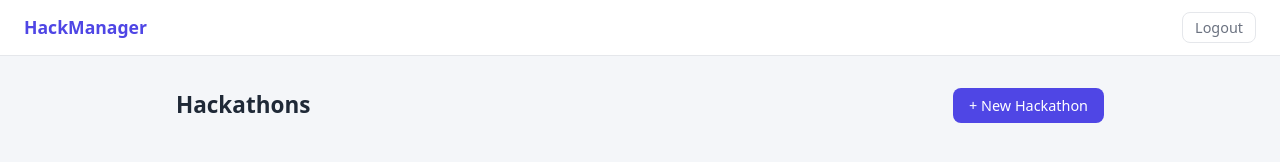
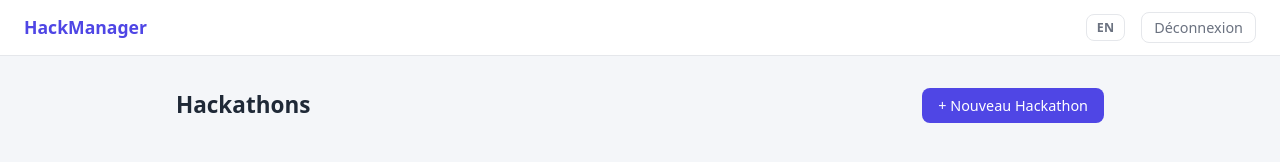
Before and after one commit to nthrz/hackathon-manager, a plain HTML site: page frontend/pages/hackathons.html in a window 1280 px wide. Drawn offline with Linux system fonts and the light colour scheme; no server answers.

Commit message:
feat: add French/English language support
- add i18n.js with full FR/EN translation dictionary
- t(key) function with localStorage lang persistence
- data-i18n attributes on all HTML pages
- language toggle button in all pages
- fix delete button label key in team.js
- fix team name label in hackathon form

```diff
--- a/frontend/css/main.css
+++ b/frontend/css/main.css
@@ -241,6 +241,23 @@ select {
 }
 .member-item:last-child { border-bottom: none; }
 
+/* --- Language toggle --- */
+.btn-lang {
+  background: transparent;
+  color: var(--muted);
+  border: 1px solid var(--border);
+  padding: 0.25rem 0.6rem;
+  font-size: 0.78rem;
+  font-weight: 700;
+  letter-spacing: 0.03em;
+}
+.btn-lang:hover { background: var(--bg); color: var(--primary); }
+
+.lang-toggle {
+  text-align: center;
+  margin-top: 1.25rem;
+}
+
 /* --- Back link --- */
 .back-link {
   display: inline-block;
--- a/frontend/js/api.js
+++ b/frontend/js/api.js
@@ -14,7 +14,7 @@ async function apiFetch(method, path, body) {
   }
 
   const data = await res.json().catch(() => ({}));
-  if (!res.ok) throw new Error(data.error || 'Request failed');
+  if (!res.ok) throw new Error(data.error || t('requestFailed'));
   return data;
 }
 
--- a/frontend/js/hackathons.js
+++ b/frontend/js/hackathons.js
@@ -32,7 +32,7 @@ async function init() {
       form.reset();
       await loadHackathons();
     } catch (err) {
-      alert(err.message || 'Failed to create hackathon');
+      alert(err.message || t('failedCreateHackathon'));
     } finally {
       btn.disabled = false;
     }
@@ -49,7 +49,7 @@ async function loadHackathons() {
     list.innerHTML = '';
 
     if (hackathons.length === 0) {
-      list.innerHTML = '<p class="muted">No hackathons yet. Create the first one!</p>';
+      list.innerHTML = `<p class="muted">${t('noHackathons')}</p>`;
       return;
     }
 
@@ -59,7 +59,7 @@ async function loadHackathons() {
       card.innerHTML = `
         <h3>${escape(h.title)}</h3>
         <p>${escape(h.description || '')}</p>
-        <p class="muted">By ${escape(h.owner_name)}</p>
+        <p class="muted">${t('by')} ${escape(h.owner_name)}</p>
       `;
       card.style.cursor = 'pointer';
       card.addEventListener('click', () => {
@@ -69,7 +69,7 @@ async function loadHackathons() {
     });
   } catch (err) {
     document.getElementById('hackathon-list').innerHTML =
-      `<p class="error">Could not load hackathons: ${escape(err.message)}</p>`;
+      `<p class="error">${t('failedLoadHackathons')} : ${escape(err.message)}</p>`;
   }
 }
 
--- /dev/null
+++ b/frontend/js/i18n.js
@@ -0,0 +1,191 @@
+const TRANSLATIONS = {
+  fr: {
+    // nav
+    logout:           'Déconnexion',
+
+    // auth — login
+    signIn:           'Connexion',
+    email:            'Email',
+    password:         'Mot de passe',
+    signInBtn:        'Se connecter',
+    noAccount:        'Pas de compte ?',
+    registerLink:     "S'inscrire",
+
+    // auth — register
+    createAccount:    'Créer un compte',
+    name:             'Nom',
+    confirmPassword:  'Confirmer le mot de passe',
+    registerBtn:      "S'inscrire",
+    alreadyAccount:   'Déjà un compte ?',
+    signInLink:       'Se connecter',
+
+    // hackathons page
+    hackathons:       'Hackathons',
+    newHackathon:     '+ Nouveau Hackathon',
+    createHackathon:  'Créer un Hackathon',
+    title:            'Titre',
+    description:      'Description',
+    startDate:        'Date de début',
+    endDate:          'Date de fin',
+    create:           'Créer',
+    cancel:           'Annuler',
+
+    // hackathon page
+    joinHackathon:    'Rejoindre le Hackathon',
+    memberBadge:      '✓ Vous êtes membre',
+    teams:            'Équipes',
+    newTeam:          '+ Nouvelle Équipe',
+    createTeam:       'Créer une Équipe',
+
+    // team page
+    backToHackathon:  '← Retour au hackathon',
+    joinTeam:         "Rejoindre l'équipe",
+    tasks:            'Tâches',
+    newTask:          '+ Nouvelle Tâche',
+    createTask:       'Créer une Tâche',
+    members:          'Membres',
+
+    // task statuses
+    statusTodo:       'À faire',
+    statusInProgress: 'En cours',
+    statusDone:       'Terminé',
+    delete:           'Supprimer',
+    deleteTask:       'Supprimer cette tâche ?',
+
+    // dynamic messages
+    by:                    'Par',
+    organizer:             'Organisateur',
+    leader:                'Responsable',
+    leaderBadge:           '(responsable)',
+    noHackathons:          'Aucun hackathon pour le moment. Créez le premier !',
+    noTeams:               'Aucune équipe pour le moment.',
+    noTasks:               'Aucune tâche pour le moment.',
+    loginFailed:           'Échec de la connexion',
+    registerFailed:        "Échec de l'inscription",
+    passwordMismatch:      'Les mots de passe ne correspondent pas',
+    failedJoinHackathon:   'Échec lors de la participation au hackathon',
+    failedJoinTeam:        "Échec lors de la participation à l'équipe",
+    failedCreateHackathon: 'Échec lors de la création du hackathon',
+    failedCreateTeam:      "Échec lors de la création de l'équipe",
+    failedCreateTask:      'Échec lors de la création de la tâche',
+    failedUpdateStatus:    'Échec lors de la mise à jour du statut',
+    failedDeleteTask:      'Échec lors de la suppression de la tâche',
+    failedLoadHackathons:  'Impossible de charger les hackathons',
+    failedLoadTeams:       'Impossible de charger les équipes',
+    failedLoadTasks:       'Impossible de charger les tâches',
+    requestFailed:         'Échec de la requête',
+  },
+
+  en: {
+    // nav
+    logout:           'Logout',
+
+    // auth — login
+    signIn:           'Sign in',
+    email:            'Email',
+    password:         'Password',
+    signInBtn:        'Sign in',
+    noAccount:        'No account?',
+    registerLink:     'Register',
+
+    // auth — register
+    createAccount:    'Create account',
+    name:             'Name',
+    confirmPassword:  'Confirm Password',
+    registerBtn:      'Register',
+    alreadyAccount:   'Already have an account?',
+    signInLink:       'Sign in',
+
+    // hackathons page
+    hackathons:       'Hackathons',
+    newHackathon:     '+ New Hackathon',
+    createHackathon:  'Create a Hackathon',
+    title:            'Title',
+    description:      'Description',
+    startDate:        'Start date',
+    endDate:          'End date',
+    create:           'Create',
+    cancel:           'Cancel',
+
+    // hackathon page
+    joinHackathon:    'Join Hackathon',
+    memberBadge:      '✓ You are a member',
+    teams:            'Teams',
+    newTeam:          '+ New Team',
+    createTeam:       'Create a Team',
+
+    // team page
+    backToHackathon:  '← Back to hackathon',
+    joinTeam:         'Join Team',
+    tasks:            'Tasks',
+    newTask:          '+ New Task',
+    createTask:       'Create a Task',
+    members:          'Members',
+
+    // task statuses
+    statusTodo:       'Todo',
+    statusInProgress: 'In Progress',
+    statusDone:       'Done',
+    delete:           'Delete',
+    deleteTask:       'Delete this task?',
+
+    // dynamic messages
+    by:                    'By',
+    organizer:             'Organizer',
+    leader:                'Leader',
+    leaderBadge:           '(leader)',
+    noHackathons:          'No hackathons yet. Create the first one!',
+    noTeams:               'No teams yet.',
+    noTasks:               'No tasks yet.',
+    loginFailed:           'Login failed',
+    registerFailed:        'Registration failed',
+    passwordMismatch:      'Passwords do not match',
+    failedJoinHackathon:   'Failed to join hackathon',
+    failedJoinTeam:        'Failed to join team',
+    failedCreateHackathon: 'Failed to create hackathon',
+    failedCreateTeam:      'Failed to create team',
+    failedCreateTask:      'Failed to create task',
+    failedUpdateStatus:    'Failed to update status',
+    failedDeleteTask:      'Failed to delete task',
+    failedLoadHackathons:  'Could not load hackathons',
+    failedLoadTeams:       'Could not load teams',
+    failedLoadTasks:       'Could not load tasks',
+    requestFailed:         'Request failed',
+  }
+};
+
+function getLang() {
+  return localStorage.getItem('lang') || 'fr';
+}
+
+function setLang(lang) {
+  localStorage.setItem('lang', lang);
+  location.reload();
+}
+
+function t(key) {
+  const lang = getLang();
+  return (TRANSLATIONS[lang] && TRANSLATIONS[lang][key])
+      || TRANSLATIONS['en'][key]
+      || key;
+}
+
+function applyI18n() {
+  // update <html lang>
+  document.documentElement.lang = getLang();
+
+  // translate all data-i18n elements
+  document.querySelectorAll('[data-i18n]').forEach(el => {
+    el.textContent = t(el.dataset.i18n);
+  });
+
+  // wire the language toggle button
+  const btn = document.getElementById('btn-lang');
+  if (btn) {
+    btn.textContent = getLang() === 'fr' ? 'EN' : 'FR';
+    btn.addEventListener('click', () => setLang(getLang() === 'fr' ? 'en' : 'fr'));
+  }
+}
+
+// run immediately — scripts are at end of <body> so DOM is ready
+applyI18n();
--- a/frontend/js/login.js
+++ b/frontend/js/login.js
@@ -12,7 +12,7 @@ document.getElementById('login-form').addEventListener('submit', async (e) => {
     await apiFetch('POST', '/auth/login', { email, password });
     window.location.href = 'hackathons.html';
   } catch (err) {
-    errEl.textContent = err.message || 'Login failed';
+    errEl.textContent = err.message || t('loginFailed');
     errEl.classList.remove('hidden');
     btn.disabled = false;
   }
--- a/frontend/js/register.js
+++ b/frontend/js/register.js
@@ -8,7 +8,7 @@ document.getElementById('register-form').addEventListener('submit', async (e) =>
   const errEl     = document.getElementById('error-msg');
 
   if (password !== password2) {
-    errEl.textContent = 'Passwords do not match';
+    errEl.textContent = t('passwordMismatch');
     errEl.classList.remove('hidden');
     return;
   }
@@ -20,7 +20,7 @@ document.getElementById('register-form').addEventListener('submit', async (e) =>
     await apiFetch('POST', '/auth/register', { name, email, password });
     window.location.href = 'hackathons.html';
   } catch (err) {
-    errEl.textContent = err.message || 'Registration failed';
+    errEl.textContent = err.message || t('registerFailed');
     errEl.classList.remove('hidden');
     btn.disabled = false;
   }
--- a/frontend/pages/hackathons.html
+++ b/frontend/pages/hackathons.html
@@ -1,9 +1,9 @@
 <!DOCTYPE html>
-<html lang="en">
+<html lang="fr">
 <head>
   <meta charset="UTF-8" />
   <meta name="viewport" content="width=device-width, initial-scale=1.0" />
-  <title>Hackathons — HackManager</title>
+  <title>HackManager</title>
   <link rel="stylesheet" href="../css/main.css" />
 </head>
 <body>
@@ -11,35 +11,37 @@
     <span class="nav-brand">HackManager</span>
     <div class="nav-links">
       <span id="nav-user"></span>
-      <button id="btn-logout">Logout</button>
+      <button id="btn-lang" class="btn-lang">EN</button>
+      <button id="btn-logout" data-i18n="logout">Logout</button>
     </div>
   </nav>
 
   <main class="container">
     <div class="page-header">
-      <h2>Hackathons</h2>
-      <button id="btn-create" class="btn-primary">+ New Hackathon</button>
+      <h2 data-i18n="hackathons">Hackathons</h2>
+      <button id="btn-create" class="btn-primary" data-i18n="newHackathon">+ New Hackathon</button>
     </div>
 
     <div id="create-form" class="card hidden">
-      <h3>Create a Hackathon</h3>
+      <h3 data-i18n="createHackathon">Create a Hackathon</h3>
       <form id="hackathon-form">
-        <label>Title</label>
+        <label data-i18n="title">Title</label>
         <input type="text" id="h-title" required />
-        <label>Description</label>
+        <label data-i18n="description">Description</label>
         <textarea id="h-desc"></textarea>
-        <label>Start date</label>
+        <label data-i18n="startDate">Start date</label>
         <input type="date" id="h-start" />
-        <label>End date</label>
+        <label data-i18n="endDate">End date</label>
         <input type="date" id="h-end" />
-        <button type="submit">Create</button>
-        <button type="button" id="btn-cancel">Cancel</button>
+        <button type="submit" data-i18n="create">Create</button>
+        <button type="button" id="btn-cancel" data-i18n="cancel">Cancel</button>
       </form>
     </div>
 
     <div id="hackathon-list" class="card-grid"></div>
   </main>
 
+  <script src="../js/i18n.js"></script>
   <script src="../js/api.js"></script>
   <script src="../js/hackathons.js"></script>
 </body>
```
Also changed, not shown: frontend/js/hackathon.js (+10 -10 lines), frontend/js/team.js (+19 -14 lines), frontend/pages/hackathon.html (+14 -12 lines), frontend/pages/login.html (+14 -7 lines), frontend/pages/register.html (+16 -9 lines), frontend/pages/team.html (+15 -13 lines).
